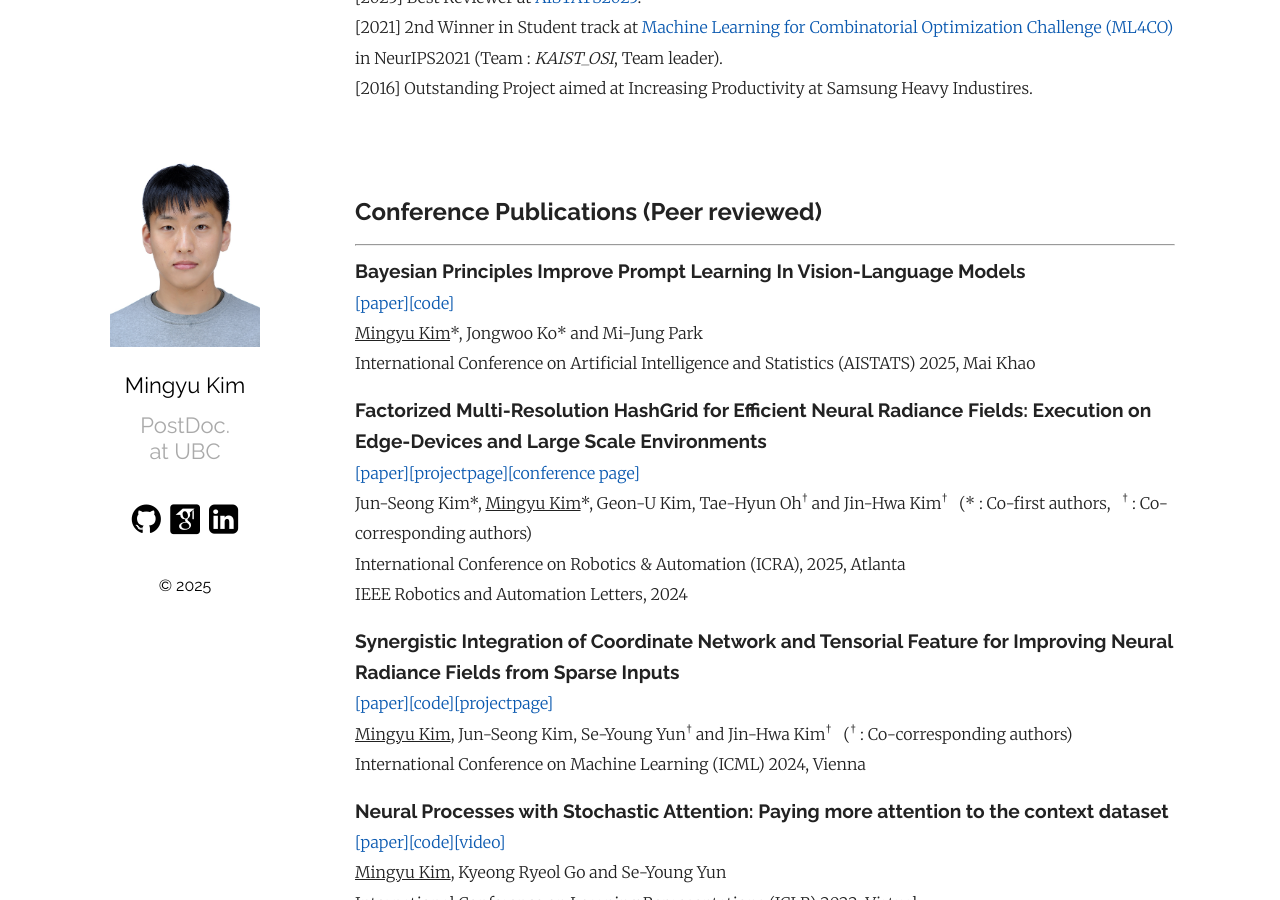
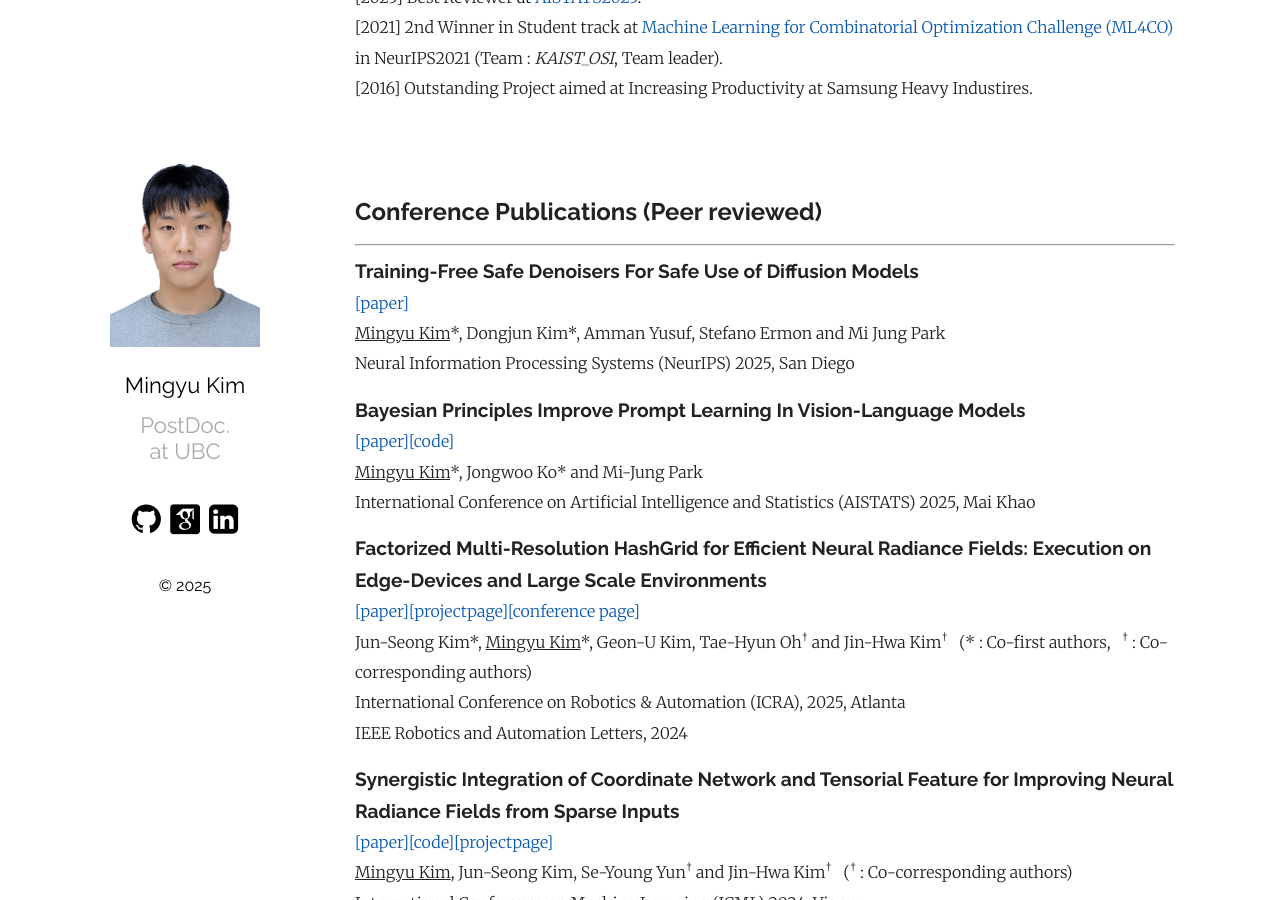
Before and after one commit to MingyuKim87/MingyuKim87.github.io, a Jekyll site: the page built from index.md, in a window 1280 px wide and 900 px high, scrolled down 955 px. Built offline with Jekyll 4.4.1, drawn with Linux system fonts in a browser that asks for light colours; some web fonts are replaced.

Commit message:
Update index.md

```diff
--- a/index.md
+++ b/index.md
@@ -44,6 +44,11 @@ Email : mgyu.kim [at] ubc.ca
 
 ## Conference Publications (**Peer reviewed**)
 <hr>
+
+**<span style="font-family:Raleway; font-size:1.2em;">Training-Free Safe Denoisers For Safe Use of Diffusion Models</span>**
+[[paper]][safe_denoiser_arxiv]
+<U>Mingyu Kim</U>\*, Dongjun Kim\*, Amman Yusuf, Stefano Ermon and Mi Jung Park
+Neural Information Processing Systems (NeurIPS) 2025, San Diego
 
 **<span style="font-family:Raleway; font-size:1.2em;"> Bayesian Principles Improve Prompt Learning In Vision-Language Models </span>**
 [[paper]][BP_CLIP][[code]][bpclip_code]
@@ -211,6 +216,7 @@ Journal of the Society of Korea Industrial and Systems Engineering (*Domestic*),
 [npwsa_video]: https://iclr.cc/virtual/2022/poster/6815
 [tensor_refine_workshop]: https://openreview.net/forum?id=28zXoRIcZd&referrer=%5BAuthor%20Console%5D(%2Fgroup%3Fid%3DNeurIPS.cc%2F2023%2FWorkshop%2FDeep_Inverse%2FAuthors%23your-submissions)
 [safe_denoiser_workshop]: https://openreview.net/forum?id=R9lU8ZeJjS
+[safe_denoiser_arxiv]: https://arxiv.org/abs/2502.08011
 [steertta_workshop]: https://openreview.net/forum?id=iV0WBCDGcx
 [ellis]: https://ellis.eu/phd-postdoc
 [AISTATS2025_review]: https://aistats.org/aistats2025/awards.html
```
